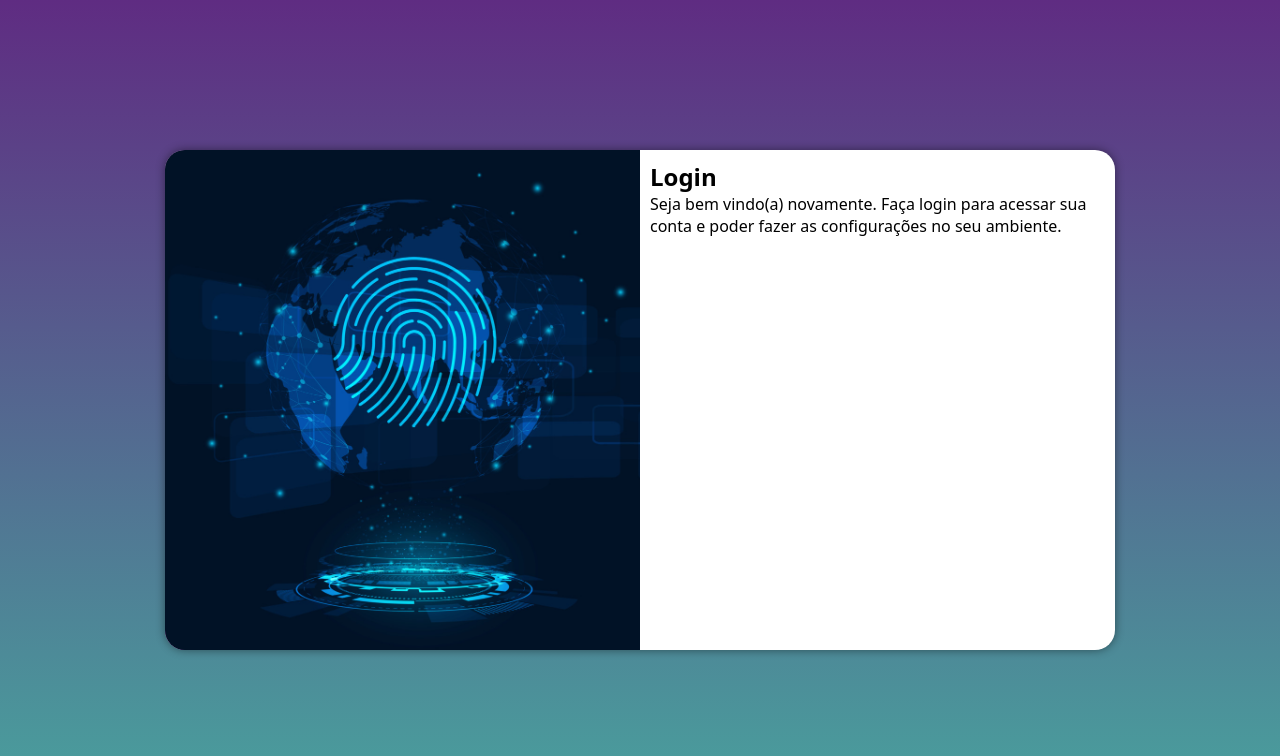
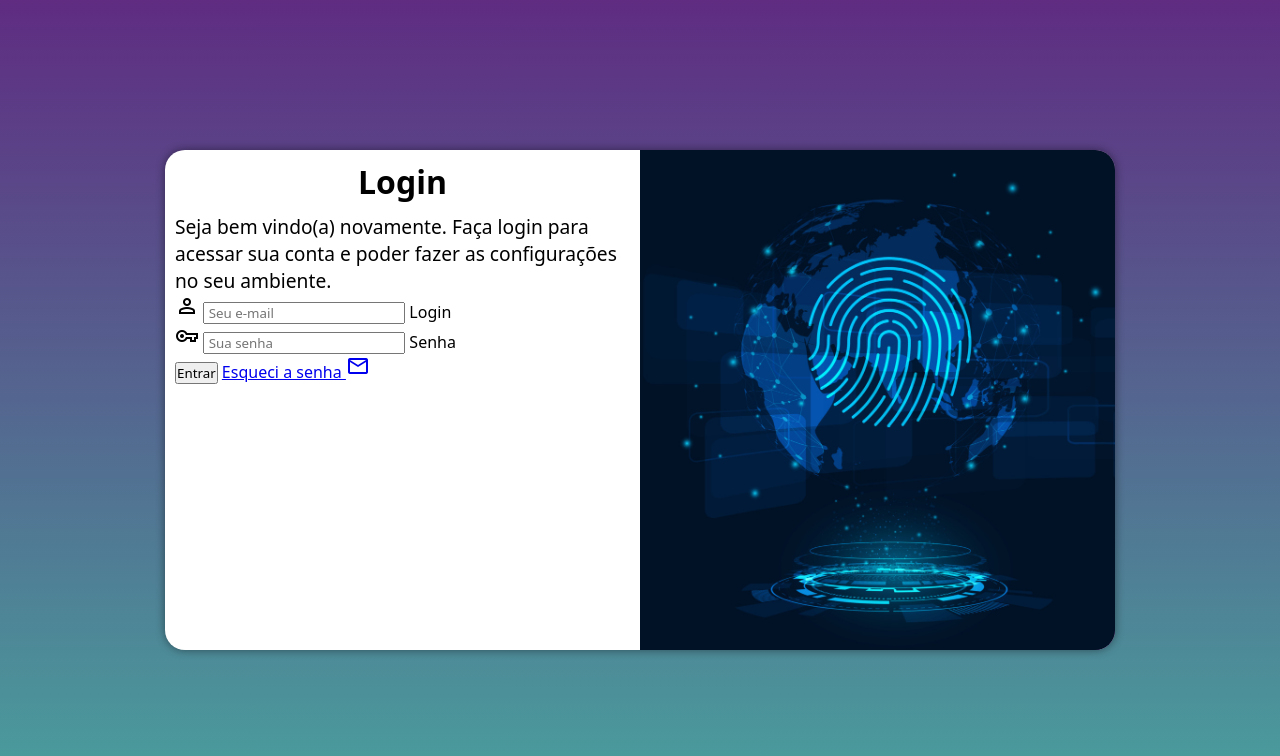
Before and after one commit to JovelinoMoraes/Projeto-Loguin, a plain HTML site: page index.html in a window 1280 px wide. Drawn offline with nearby package versions, Linux system fonts and the light colour scheme.

Commit message:
adicionei o formulario

```diff
--- a/estilos/media-query.css
+++ b/estilos/media-query.css
@@ -2,7 +2,7 @@
 
 
 /* Medium devices (landscape tablets, 768px and up) */
-@media only screen and (min-width: 500px) {
+@media only screen and (min-width: 768px) {
     body {
         background-image: linear-gradient(to top, #49a09d, #5f2c82);
     }
@@ -22,6 +22,8 @@
         float: right;
         width: 70%;
     }
+
+
 }
 
 /* Large devices (laptops/desktops, 992px and up) */
@@ -35,13 +37,19 @@
         width: 950px;
     }
     section#login > div#imagem {
-        float: left;
+        float: right;
         width: 50%;
         height: 100%;
     }
     section#login > div#formulario {
-        float: right;
+        float: left;
         width: 50%;
+    }
+    div#formulario > h1 {
+        font-size: 2em;
+    }
+    div#formulario > p {
+        font-size: 1.2em;
     }
 }
 
--- a/estilos/style.css
+++ b/estilos/style.css
@@ -56,3 +56,12 @@ section#login > div#formulario {
 
 
 }
+
+div#formulario > h1 {
+    text-align: center;
+    margin-bottom: 10px;
+}
+
+div#formulario > p {
+    font-size: 0.8em;
+}
--- a/index.html
+++ b/index.html
@@ -4,6 +4,7 @@
     <meta charset="UTF-8">
     <meta name="viewport" content="width=device-width, initial-scale=1.0">
     <title>Login</title>
+    <link href="https://fonts.googleapis.com/css2?family=Material+Symbols+Outlined" rel="stylesheet" />
     <link rel="stylesheet" href="estilos/style.css">
     <link rel="stylesheet" href="estilos/media-query.css">
 </head>
@@ -16,8 +17,19 @@
             <div id="formulario">
                 <h1>Login</h1>
                 <p> Seja bem vindo(a) novamente. Faça login para acessar sua conta e poder fazer as configurações no seu ambiente.</p>
-                <form action="login.php" method="post">
-
+                <form action="login.php" method="post" autocomplete="on">
+                    <div class="campo">
+                        <i class="material-symbols-outlined dark">person</i>
+                        <input type="email" name="login" id="ilogin" placeholder=" Seu e-mail" autocomplete="email" maxlength="30" required>
+                        <label for="ilogin">Login</label>
+                    </div>
+                    <div class="campo">
+                        <span class="material-symbols-outlined dark">vpn_key</span>
+                        <input type="password" name="senha" id="isenha" placeholder=" Sua senha" autocomplete="current-password" required minlength="8" maxlength="20">
+                        <label for="isenha">Senha</label>
+                    </div>
+                    <input type="submit" value="Entrar">
+                    <a href="esqueci.html" >Esqueci a senha <i class="material-symbols-outlined dark">mail</i> </a>
                 </form>
             </div>
         </section>
```
